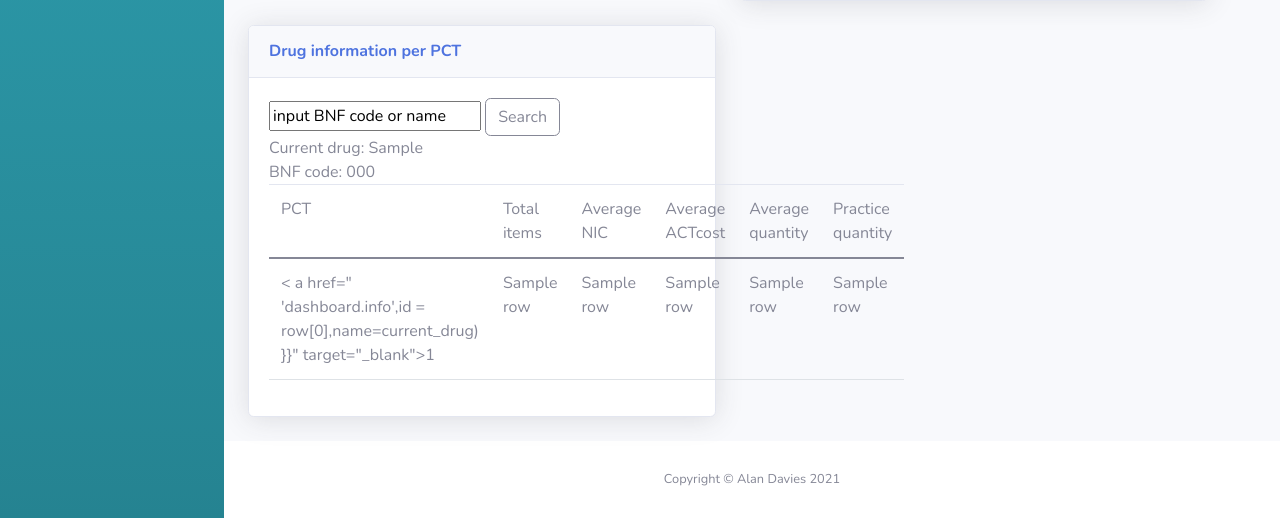
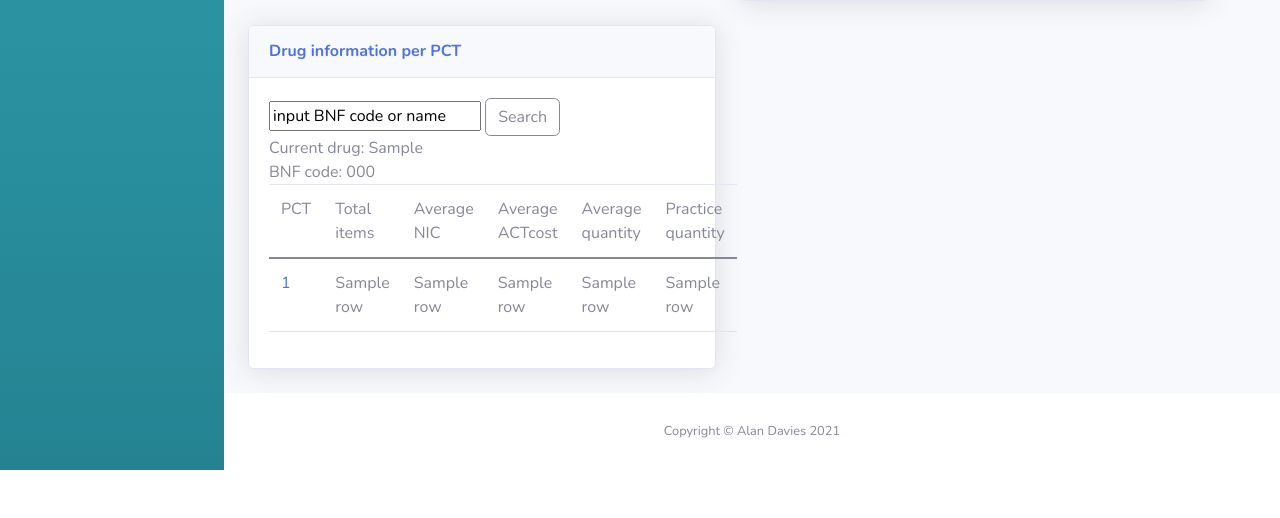
Before and after one commit to Yueer-Fan/MIE_myanmar, a Flask app: template app/templates/dashboard/index.html in a window 1280 px wide. Shown: the part 1292-1810 px from the top of the page. After the commit the page ends 1762 px from the top, so only its background shows below. Run offline with Flask 2, Linux system fonts and the light colour scheme; the template is opened without the code that fills it: most values are stand-ins (such as "Sample title", 1, 10 or a date in 2020); some libraries are stand-ins or nearby versions.

Commit message:
code_change

```diff
--- a/app/templates/dashboard/index.html
+++ b/app/templates/dashboard/index.html
@@ -454,7 +454,7 @@
                                 <tbody>
                                   {% for row in drug_data %}
                                   <tr>
-                                    <td id="practice_underpct{{row[0]}}">< a href=" 'dashboard.info',id = row[0],name=current_drug) }}" target="_blank">{{ row[0] }}</ a></td>
+                                    <td id="practice_underpct{{row[0]}}"><a href="{{ url_for('dashboard.info',id = row[0],name=current_drug) }}" target="_blank">{{ row[0] }}</a></td>
                                     <td>{{ row[1] }}</td>
                                     <td>{{ row[2] }}</td>
                                     <td>{{ row[3] }}</td>
```
